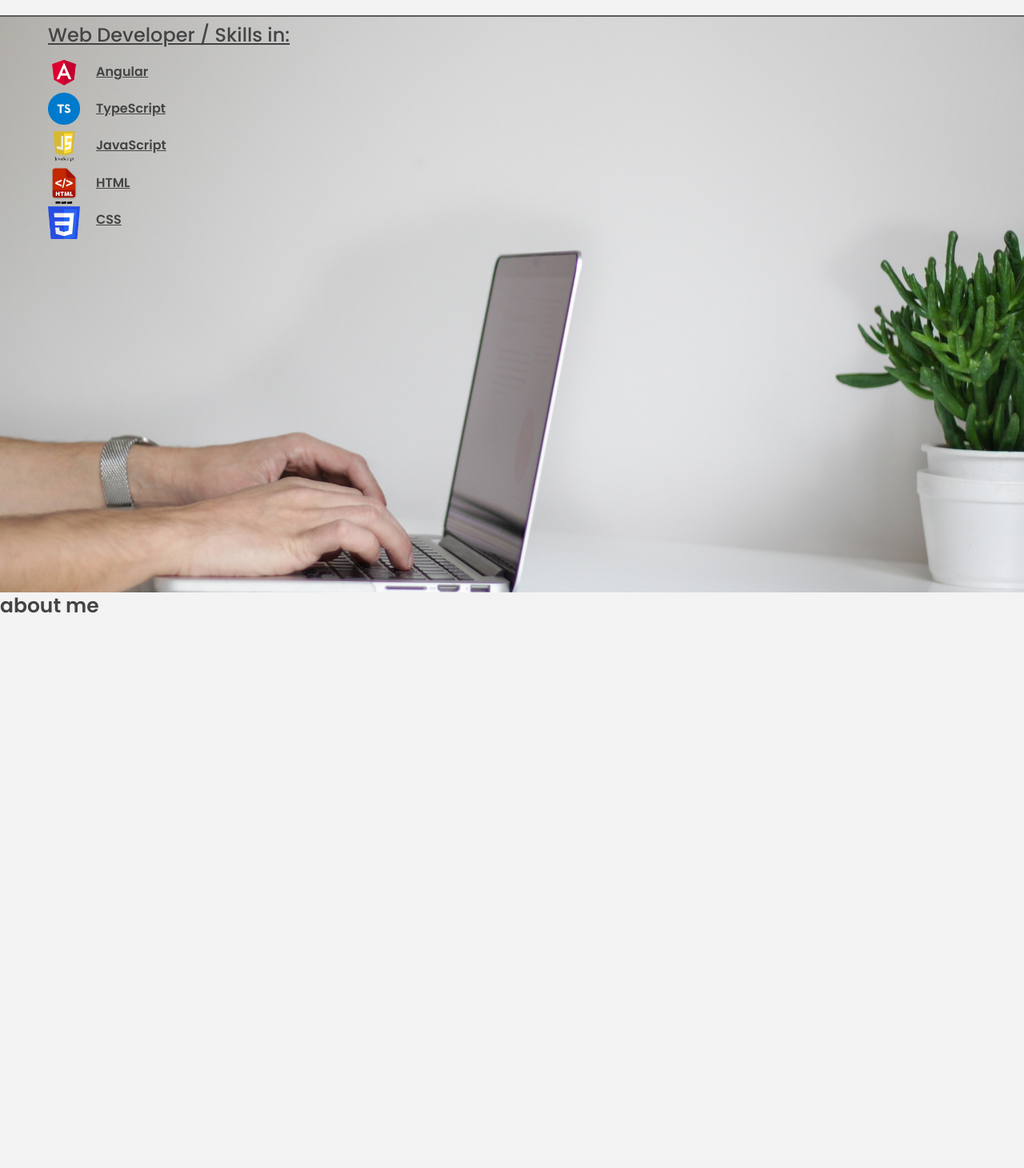
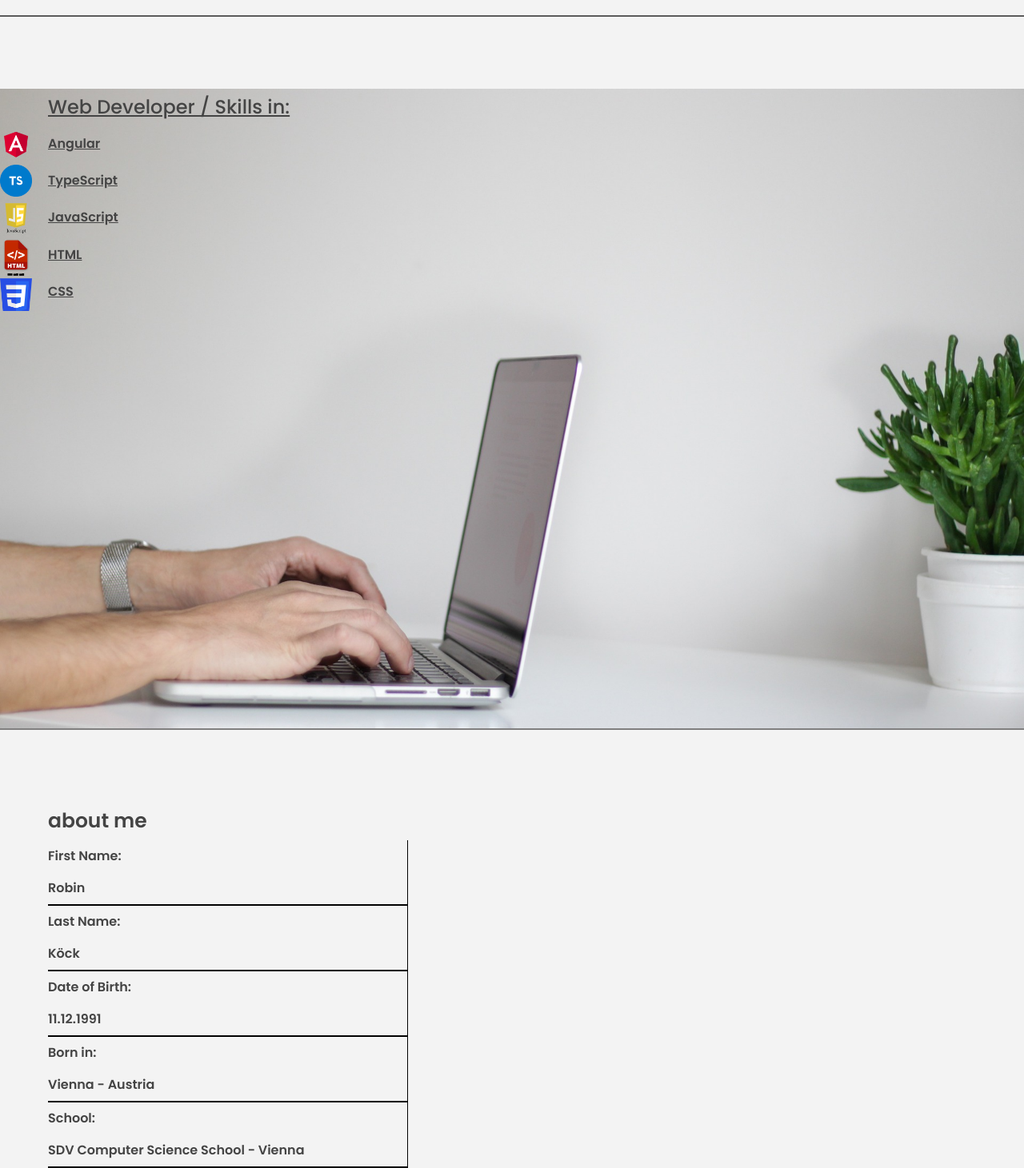
Before and after one commit to RobinJS1190/homepage, an Angular app: page / in a window 1280 px wide. Shown: the part 69-1530 px from the top of the page at 80% size. Before the commit the page ends 844 px from the top, so only its background shows below. Built offline with nearby package versions, Linux system fonts and the light colour scheme.

Commit message:
about me section

```diff
--- a/src/app/app.component.html
+++ b/src/app/app.component.html
@@ -21,7 +21,7 @@
 <section class="main">
   <!-- <div class="backgound-image">image</div> -->
   <div class="main_skills">
-    <h4>Web Developer / Skills in:</h4>
+    <h4 id="skills_title">Web Developer / Skills in:</h4>
     <ul class="coding_languages">
       <li id="angular_logo">Angular</li>
       <li id="typescript_logo">TypeScript</li>
@@ -31,8 +31,30 @@
     </ul>
   </div>
 </section>
-<section class="section2">
-  <div class="highlights">
-    <h1>about me</h1>
-  </div>
+<section class="section--1">
+  <h1 id="about_me_title">about me</h1>
+  <ul id="about_me_list">
+    <li>
+      <p>
+        First Name: <br />
+        Robin
+      </p>
+    </li>
+    <li>
+      Last Name:<br />
+      Köck
+    </li>
+    <li>
+      Date of Birth:<br />
+      11.12.1991
+    </li>
+    <li>
+      Born in:<br />
+      Vienna - Austria
+    </li>
+    <li>
+      School:<br />
+      SDV Computer Science School - Vienna
+    </li>
+  </ul>
 </section>
--- a/src/app/app.component.scss
+++ b/src/app/app.component.scss
@@ -54,22 +54,11 @@
   color: #333;
 }
 
-/* HEADER */
-.main {
-  padding: 0 3rem;
-  height: 90vh;
-  // display: flex;
-  // flex-direction: column;
-  align-items: center;
-  background-image: url(../../img/hands.jpg);
-  background-position: center center;
-  background-repeat: no-repeat;
-  background-size: cover;
-}
+// Global values
 
 h1 {
   font-size: 2.5rem;
-  line-height: 1.35;
+  // line-height: 1.35;
 }
 
 h4 {
@@ -97,8 +86,25 @@ h4 {
 
 // Skills
 
+.main {
+  // padding: 0 3rem;
+  height: 100vh;
+  // display: flex;
+  // flex-direction: column;
+  // align-items: center;
+  background-image: url(../../img/hands.jpg);
+  background-position: center center;
+  background-repeat: no-repeat;
+  background-size: cover;
+}
+
+#skills_title {
+  margin-left: 6rem;
+  margin-top: 9rem;
+}
+
 .main_skills {
-  padding: 0 3rem;
+  // padding: 0 3rem;
   font-size: large;
   // margin-left: 0;
   text-decoration: underline;
@@ -162,9 +168,29 @@ h4 {
   // padding: 8px 0px 8px 30px;
 }
 
-.section {
-  padding: 15rem 3rem;
-  border-top: 1px solid #ddd;
+// Section 1
 
-  transition: transform 1s, opacity 1s;
+.section--1 {
+  height: 100vh;
+  // padding: 15rem 3rem;
+  border-top: 2px solid rgb(128, 127, 127);
+  // transition: transform 1s, opacity 1s;
 }
+
+#about_me_title {
+  margin-left: 6rem;
+  margin-top: 9rem;
+}
+
+#about_me_list {
+  list-style-type: none;
+  font-size: medium;
+  font-weight: 800;
+  margin-left: 6rem;
+  line-height: 4rem;
+  width: 450px;
+  border-right: 1px solid black;
+}
+#about_me_list li {
+  border-bottom: 2px solid black;
+}
```
